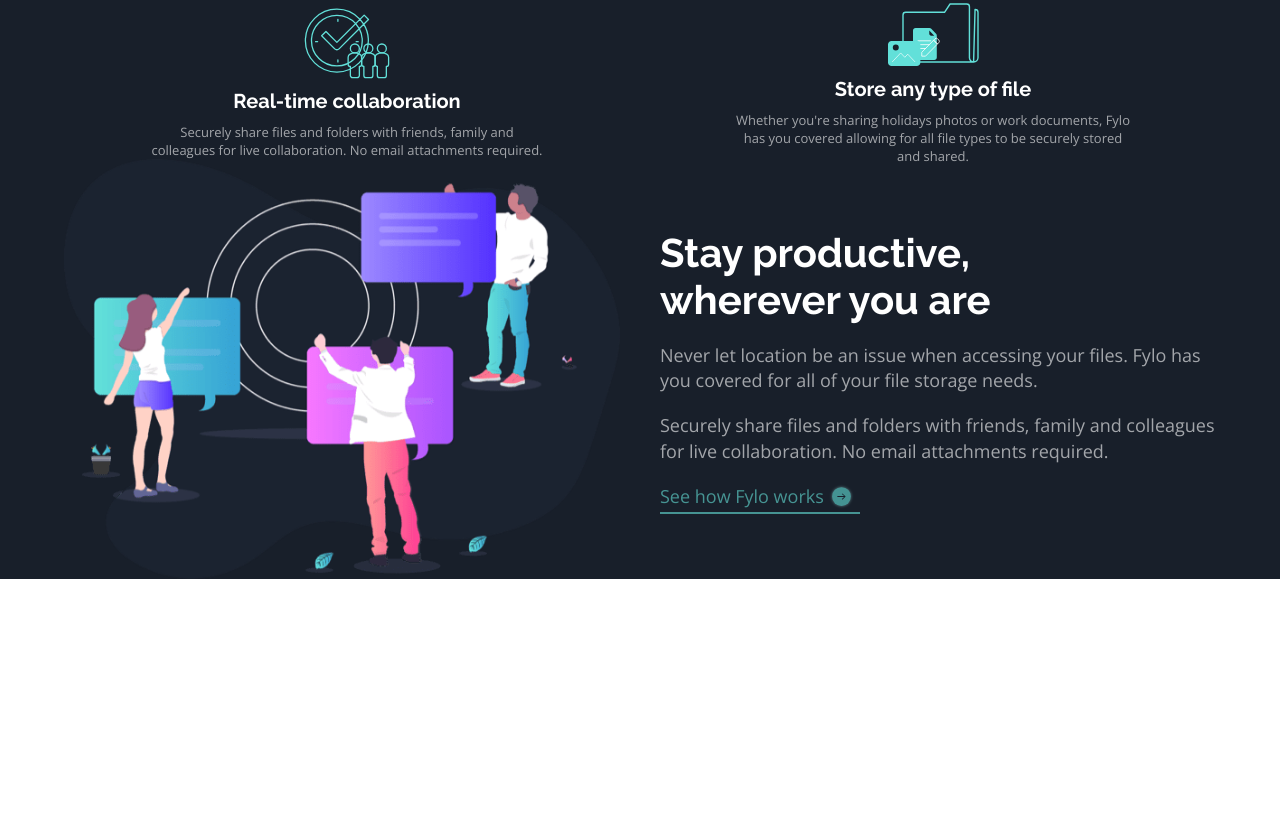
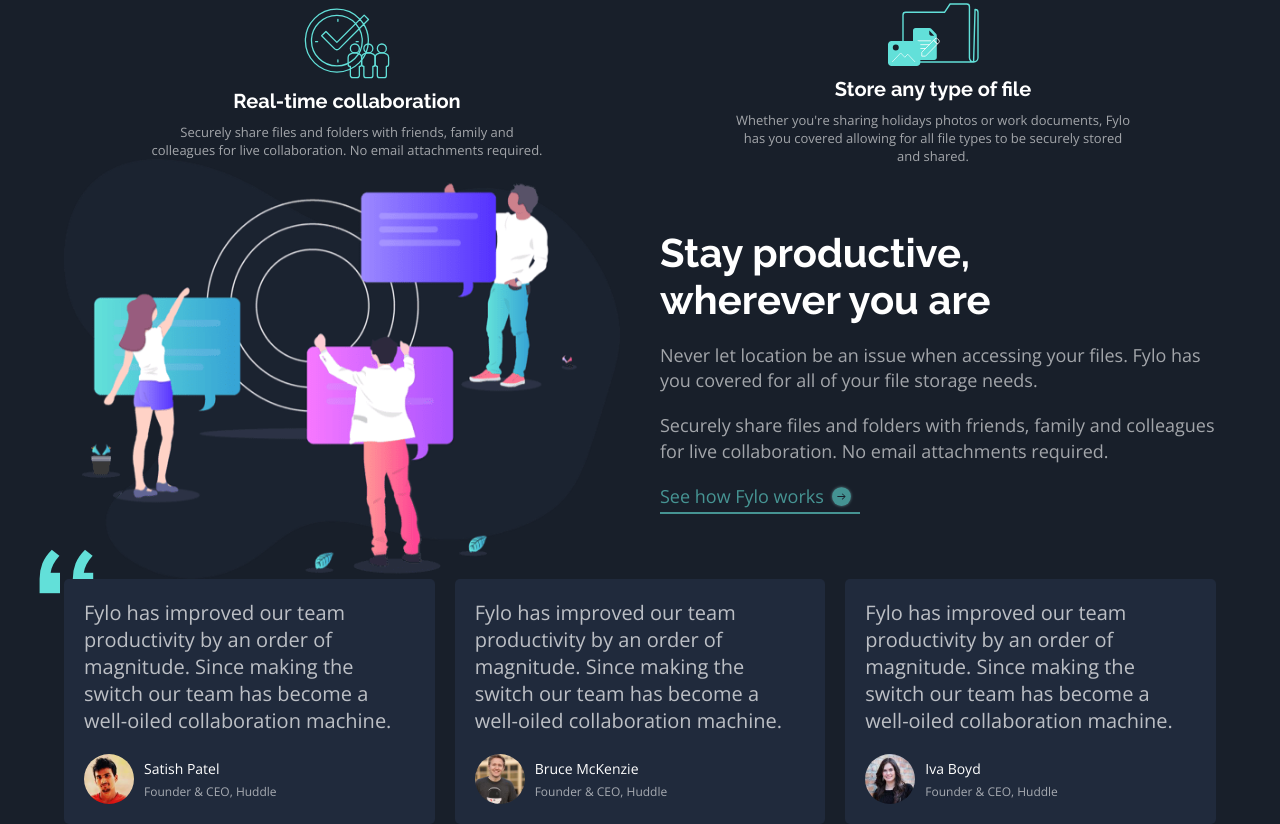
Before and after one commit to matheus778/fylo-dark-theme-landing-page, a plain HTML site: page index.html in a window 1280 px wide. Shown: the part 979-1803 px from the top of the page. Before the commit the page ends 1558 px from the top, so only its background shows below. Drawn offline with nearby package versions, Linux system fonts and the light colour scheme.

Commit message:
testimonials criado

```diff
--- /dev/null
+++ b/css/testimonials.css
@@ -0,0 +1,68 @@
+.testimonials {
+  width: 100%;
+  background-color: var(--bg-main);
+  color: white;
+}
+
+.testimonials__container {
+  width: 90%;
+  max-width: 1440px;
+  margin: 0 auto;
+  display: grid;
+  gap: 2rem;
+  grid-template-columns: repeat(3,1fr);
+}
+
+.testimonials__card {
+  padding: 2rem;
+  width: 100%;
+  max-width: 400px;
+  background-color: var(--bg-testimonials);
+  border-radius: 5px;
+  display: flex;
+  flex-direction: column;
+  gap: 2rem;
+}
+
+.testimonials__container{
+  position: relative;
+  z-index: 0;
+}
+
+.quote {
+  position: absolute;
+  top: -30px;
+  left: -25px;
+  z-index: -1;
+}
+
+.testimonials__card p {
+  font-size: 2rem;
+  opacity: 0.7;
+}
+
+.testimonials__profile {
+  display: flex;
+  align-items: center;
+  gap: 1rem;
+}
+
+.testimonials__profile img{
+  width: 50px;
+  border-radius: 50%;
+}
+
+.testimonials__profile .name {
+  display: flex;
+  gap: 0.5rem;
+  flex-direction: column;
+}
+
+.name span {
+  font-size: 1.4rem;
+}
+
+.name small {
+  font-size: 1.2rem;
+  opacity: 0.6;
+}
--- a/index.html
+++ b/index.html
@@ -10,6 +10,7 @@
   <link rel="stylesheet" href="./css/main.css">
   <link rel="stylesheet" href="./css/cards.css">
   <link rel="stylesheet" href="./css/productive.css">
+  <link rel="stylesheet" href="./css/testimonials.css">
 </head>
 <body>
     <nav class="navbar">
@@ -101,5 +102,57 @@
         </div>
       </div>
     </section>
+
+    <section class="testimonials">
+      <div class="testimonials__container">
+        <img class="quote" src="./images/bg-quotes.png" alt="" srcset="">
+        <div class="testimonials__card">
+          <p>
+            Fylo has improved our team productivity by an order of magnitude. Since making the switch our team has
+            become a well-oiled collaboration machine.
+          </p>
+
+          <div class="testimonials__profile">
+            <img src="./images/profile-1.jpg" alt="">
+            <div class="name">
+              <span>Satish Patel</span>
+              <small>Founder & CEO, Huddle</small>
+            </div>
+          </div>
+        </div>
+
+        <div class="testimonials__card">
+          <p>
+            Fylo has improved our team productivity by an order of magnitude. Since making the switch our team has
+            become a well-oiled collaboration machine.
+          </p>
+
+          <div class="testimonials__profile">
+            <img src="images/profile-2.jpg" alt="">
+            <div class="name">
+              <span>Bruce McKenzie</span>
+              <small>Founder & CEO, Huddle</small>
+            </div>
+          </div>
+        </div>
+
+
+        <div class="testimonials__card">
+          <p>
+            Fylo has improved our team productivity by an order of magnitude. Since making the switch our team has
+            become a well-oiled collaboration machine.
+          </p>
+
+          <div class="testimonials__profile">
+            <img src="./images/profile-3.jpg" alt="">
+            <div class="name">
+              <span>Iva Boyd</span>
+              <small>Founder & CEO, Huddle</small>
+            </div>
+          </div>
+        </div>
+
+      </div>
+    </section>
 </body>
 </html>
```
